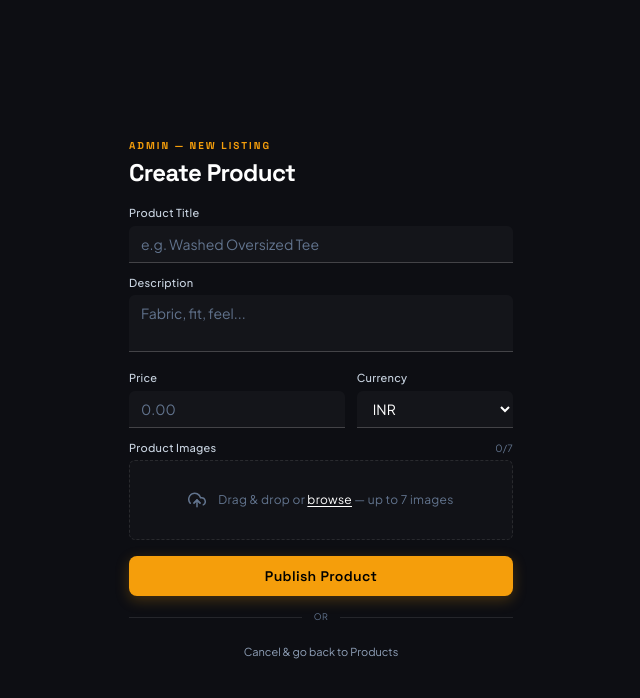
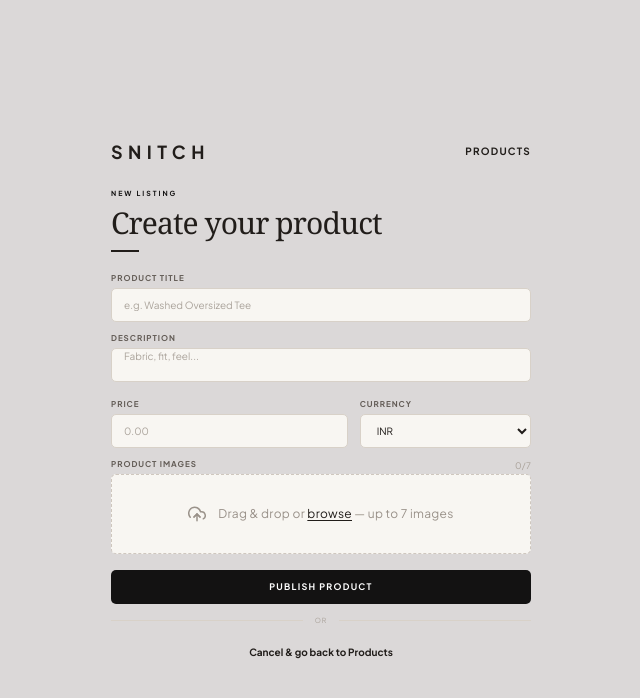
Before and after one commit to saadkhan39/Snitch, a React (Vite) app in the folder Frontend/: page /seller/create-product in a window 1280 px wide. Shown: the top 698 px of the page, without its empty margins (319-959 px from the left). Built offline with nearby package versions, Linux system fonts and the light colour scheme.

Commit message:
feat: enhance CreateProduct page layout and styling for improved user experience

```diff
--- a/Frontend/src/features/product/pages/CreateProduct.jsx
+++ b/Frontend/src/features/product/pages/CreateProduct.jsx
@@ -96,60 +96,61 @@ const CreateProduct = () => {
     }
   }
 
-  /* ── shared input style matching Login/Register ── */
   const inputCls =
-    "w-full bg-white/[0.03] text-white px-3 py-2 rounded-t-md border-b border-white/20 focus:border-[#F59E0B] text-sm placeholder-slate-500 focus:outline-none transition-colors duration-200"
-  const labelCls = "block text-[11px] font-medium text-slate-300 tracking-wide"
+    "h-[34px] w-full rounded-[5px] border border-[#D8D1C8] bg-[#F8F6F2] px-3 text-[10px] text-[#211D1A] outline-none transition placeholder:text-[#AAA39B] focus:border-[#A95035] focus:ring-1 focus:ring-[#A95035]/10"
+  const labelCls = "mb-1 block text-[8px] font-bold uppercase tracking-[0.12em] text-[#625B55]"
 
   return (
-    <div className="h-screen w-screen bg-[#0D0E13] text-[#E2E8F0] overflow-hidden flex flex-col lg:flex-row font-['Plus_Jakarta_Sans',sans-serif] selection:bg-amber-500/30 selection:text-amber-300">
+    <main className="h-screen w-full overflow-hidden bg-[#D6D5D3] font-['Plus_Jakarta_Sans',sans-serif]">
+      <div className="flex h-full w-full">
 
       {/* ── Form Panel (full width) ── */}
-      <div className="flex-1 h-full flex flex-col justify-center px-6 sm:px-10 md:px-14 xl:px-16 py-6 bg-[#0D0E13] relative overflow-y-auto lg:overflow-hidden">
+      <section className="flex h-full w-full flex-col justify-center overflow-y-auto bg-[#dbd8d8] px-5 py-6 sm:px-10 md:px-14 lg:px-8 xl:px-16">
 
         {/* Mobile header */}
-        <div className="flex lg:hidden items-center justify-between mb-5">
-          <span className="text-xl font-bold tracking-[0.2em] text-[#F59E0B] font-['Space_Grotesk']">
-            SNITCH.
+        <div className="mx-auto mb-6 flex w-full max-w-[420px] items-center justify-between">
+          <span className="text-[18px] font-bold tracking-[0.3em] text-[#211D1A]">
+            SNITCH
           </span>
-          <Link to="/products" className="text-xs text-[#F59E0B] hover:underline">
-            ← Products
+          <Link to="/products" className="text-[10px] font-bold uppercase tracking-[0.12em] text-[#211D1A] hover:underline">
+            Products
           </Link>
         </div>
 
-        <div className="w-full max-w-sm mx-auto">
+        <div className="mx-auto w-full max-w-[420px]">
 
           {/* Header */}
-          <div className="mb-4">
-            <span className="block text-[10px] font-bold tracking-[0.2em] text-[#F59E0B] uppercase font-['Space_Grotesk'] mb-1">
-              ADMIN — NEW LISTING
+          <div className="mb-5">
+            <span className="mb-2 block text-[7px] font-bold uppercase tracking-[0.28em] text-[#131212]">
+              New listing
             </span>
-            <h1 className="text-2xl font-bold text-white tracking-tight font-['Space_Grotesk']">
-              Create Product
+            <h1 className="font-serif text-[30px] leading-none tracking-[-0.03em] text-[#211D1A]">
+              Create your product
             </h1>
+            <div className="mt-3 h-[2px] w-7 bg-[#211D1A]" />
           </div>
 
           {/* Error */}
           {error && (
-            <div className="mb-3 p-2.5 rounded-lg bg-red-500/10 border border-red-500/20 flex items-center gap-2 text-red-400 text-xs">
-              <FiAlertCircle className="w-4 h-4 flex-shrink-0" />
+            <div className="mb-3 flex items-center gap-2 rounded-md border border-red-200 bg-red-50 px-2.5 py-1.5 text-[9px] text-red-600">
+              <FiAlertCircle className="h-3 w-3 shrink-0" />
               <span>{error}</span>
             </div>
           )}
 
           {/* Success */}
           {success && (
-            <div className="mb-3 p-2.5 rounded-lg bg-amber-400/10 border border-amber-400/30 flex items-center gap-2 text-amber-300 text-xs">
-              <FiCheck className="w-4 h-4 flex-shrink-0 text-amber-400" />
+            <div className="mb-3 flex items-center gap-2 rounded-md border border-green-200 bg-green-50 px-2.5 py-1.5 text-[9px] text-green-700">
+              <FiCheck className="h-3 w-3 shrink-0" />
               <span>{success}</span>
             </div>
           )}
 
           {/* Form */}
-          <form onSubmit={handleSubmit} className="space-y-3">
+          <form onSubmit={handleSubmit} className="space-y-2.5">
 
             {/* Title */}
-            <div className="space-y-1">
+            <div>
               <label htmlFor="title" className={labelCls}>Product Title</label>
               <input
                 id="title"
@@ -164,7 +165,7 @@ const CreateProduct = () => {
             </div>
 
             {/* Description */}
-            <div className="space-y-1">
+            <div>
               <label htmlFor="description" className={labelCls}>Description</label>
               <textarea
                 id="description"
@@ -179,7 +180,7 @@ const CreateProduct = () => {
 
             {/* Price row */}
             <div className="flex gap-3">
-              <div className="space-y-1 w-[58%]">
+              <div className="w-[58%]">
                 <label htmlFor="priceAmount" className={labelCls}>Price</label>
                 <input
                   id="priceAmount"
@@ -193,7 +194,7 @@ const CreateProduct = () => {
                   className={inputCls}
                 />
               </div>
-              <div className="space-y-1 w-[42%]">
+              <div className="w-[42%]">
                 <label htmlFor="priceCurrency" className={labelCls}>Currency</label>
                 <select
                   id="priceCurrency"
@@ -203,17 +204,17 @@ const CreateProduct = () => {
                   className={`${inputCls} cursor-pointer`}
                 >
                   {CURRENCIES.map((c) => (
-                    <option key={c} value={c} className="bg-[#0D0E13] text-white">{c}</option>
+                    <option key={c} value={c} className="bg-[#F8F6F2] text-[#211D1A]">{c}</option>
                   ))}
                 </select>
               </div>
             </div>
 
             {/* Images */}
-            <div className="space-y-1">
+            <div>
               <div className="flex items-center justify-between">
                 <label className={labelCls}>Product Images</label>
-                <span className="text-[10px] text-slate-500 tracking-wide">
+                <span className="text-[9px] tracking-wide text-[#AAA29A]">
                   {images.length}/{MAX_IMAGES}
                 </span>
               </div>
@@ -226,15 +227,15 @@ const CreateProduct = () => {
                   onDragOver={handleDragOver}
                   onDragLeave={handleDragLeave}
                   onDrop={handleDrop}
-                  className={`w-full h-20 border border-dashed rounded-md flex items-center justify-center gap-3 transition-all duration-200 cursor-pointer group text-sm
+                  className={`flex h-20 w-full cursor-pointer items-center justify-center gap-3 rounded-[5px] border border-dashed text-sm transition-all duration-200 group
                     ${isDragging
-                      ? 'border-[#F59E0B]/60 bg-amber-500/[0.04] text-[#F59E0B]'
-                      : 'border-white/10 bg-white/[0.02] hover:border-white/25 hover:bg-white/[0.04] text-slate-500 hover:text-slate-300'
+                      ? 'border-[#A95035]/60 bg-[#A95035]/5 text-[#A95035]'
+                      : 'border-[#CFC7BE] bg-[#F8F6F2] text-[#9A928A] hover:border-[#A95035]/50 hover:text-[#625B55]'
                     }`}
                 >
-                  <FiUploadCloud size={18} className="flex-shrink-0 transition-colors duration-200" />
+                  <FiUploadCloud size={18} className="shrink-0 transition-colors duration-200" />
                   <span className="text-xs tracking-wide">
-                    Drag & drop or <span className="text-white underline underline-offset-2">browse</span>
+                    Drag & drop or <span className="text-[#211D1A] underline underline-offset-2">browse</span>
                     {' '}— up to {MAX_IMAGES} images
                   </span>
                   <input
@@ -254,7 +255,7 @@ const CreateProduct = () => {
                   {images.map((img, idx) => (
                     <div
                       key={img.id}
-                      className="relative group aspect-square rounded overflow-hidden bg-white/[0.04] border border-white/[0.06]"
+                      className="group relative aspect-square overflow-hidden rounded-[5px] border border-[#D8D1C8] bg-[#F8F6F2]"
                     >
                       <img
                         src={img.url}
@@ -271,7 +272,7 @@ const CreateProduct = () => {
                         <FiX size={9} />
                       </button>
                       {idx === 0 && (
-                        <span className="absolute bottom-0.5 left-0.5 text-[7px] font-semibold tracking-wide uppercase bg-[#F59E0B]/90 text-black px-1 py-0.5 rounded-sm">
+                        <span className="absolute bottom-0.5 left-0.5 rounded-sm bg-[#211D1A]/90 px-1 py-0.5 text-[7px] font-semibold uppercase tracking-wide text-white">
                           Cover
                         </span>
                       )}
@@ -286,10 +287,10 @@ const CreateProduct = () => {
               <button
                 type="submit"
                 disabled={loading}
-                className="w-full bg-[#F59E0B] hover:bg-[#e08e06] text-black font-semibold py-2.5 px-5 rounded-lg transition-all duration-200 flex items-center justify-center cursor-pointer shadow-[0_4px_14px_rgba(245,158,11,0.25)] hover:shadow-[0_6px_20px_rgba(245,158,11,0.35)] text-sm font-['Space_Grotesk'] tracking-wide disabled:opacity-60 disabled:cursor-not-allowed"
+                className="mt-0.5 flex h-[34px] w-full items-center justify-center rounded-[5px] bg-[#131212] px-4 text-[9px] font-bold uppercase tracking-[0.14em] text-white transition-all duration-200 hover:bg-[#2B2927] active:scale-[0.99] disabled:cursor-not-allowed disabled:opacity-60"
               >
                 {loading ? (
-                  <div className="w-4 h-4 border-2 border-black border-t-transparent rounded-full animate-spin" />
+                  <div className="h-3 w-3 animate-spin rounded-full border-2 border-white border-t-transparent" />
                 ) : (
                   'Publish Product'
                 )}
@@ -298,16 +299,16 @@ const CreateProduct = () => {
 
             {/* Divider */}
             <div className="flex items-center gap-3 py-0.5">
-              <div className="h-px flex-1 bg-white/10" />
-              <span className="text-[9px] text-slate-500 uppercase tracking-wider">or</span>
-              <div className="h-px flex-1 bg-white/10" />
+              <div className="h-px flex-1 bg-[#D8D1C8]" />
+              <span className="text-[7px] uppercase tracking-[0.15em] text-[#AAA29A]">or</span>
+              <div className="h-px flex-1 bg-[#D8D1C8]" />
             </div>
 
             {/* Cancel */}
             <div className="text-center">
               <Link
                 to="/products"
-                className="text-[11px] text-slate-400 hover:text-white transition-colors"
+                className="text-[10px] font-bold text-[#211D1A] transition-colors hover:text-[#A95035]"
               >
                 Cancel & go back to Products
               </Link>
@@ -315,8 +316,9 @@ const CreateProduct = () => {
 
           </form>
         </div>
+      </section>
       </div>
-    </div>
+    </main>
   )
 }
 
```
